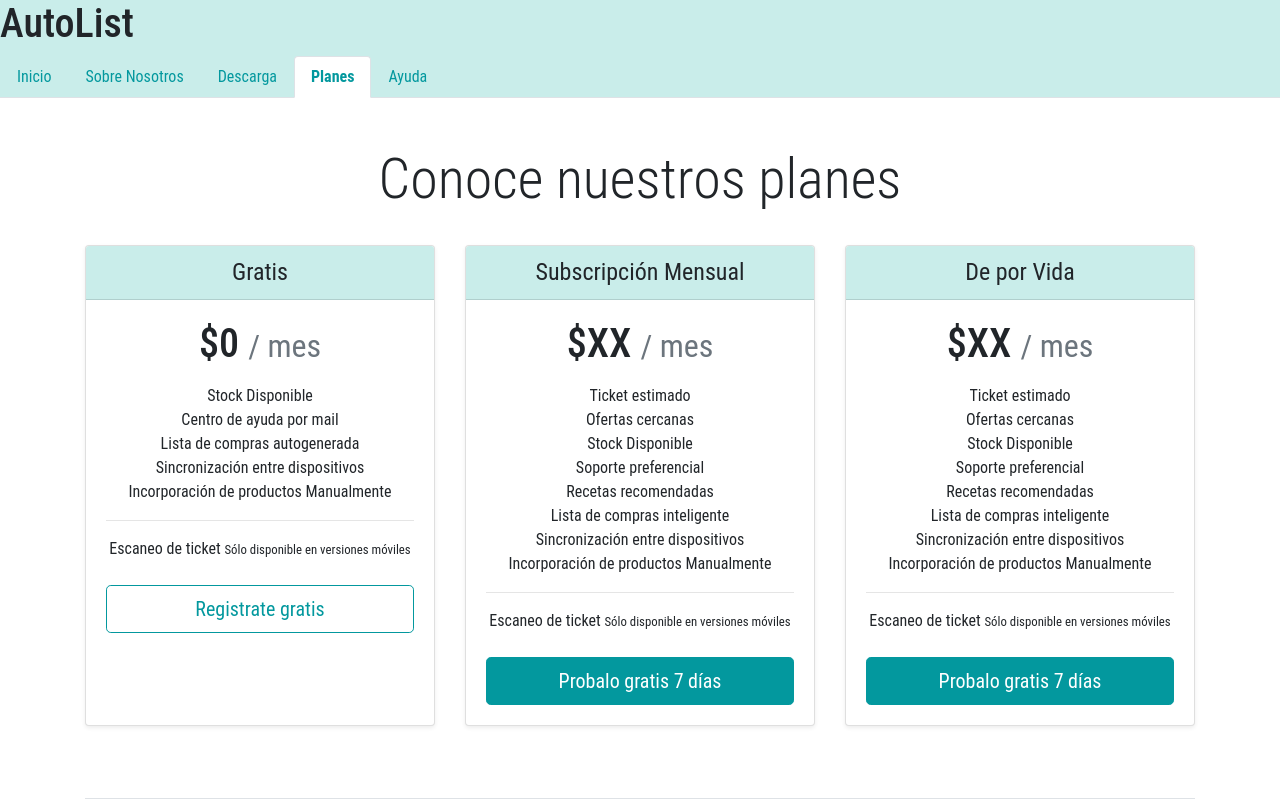
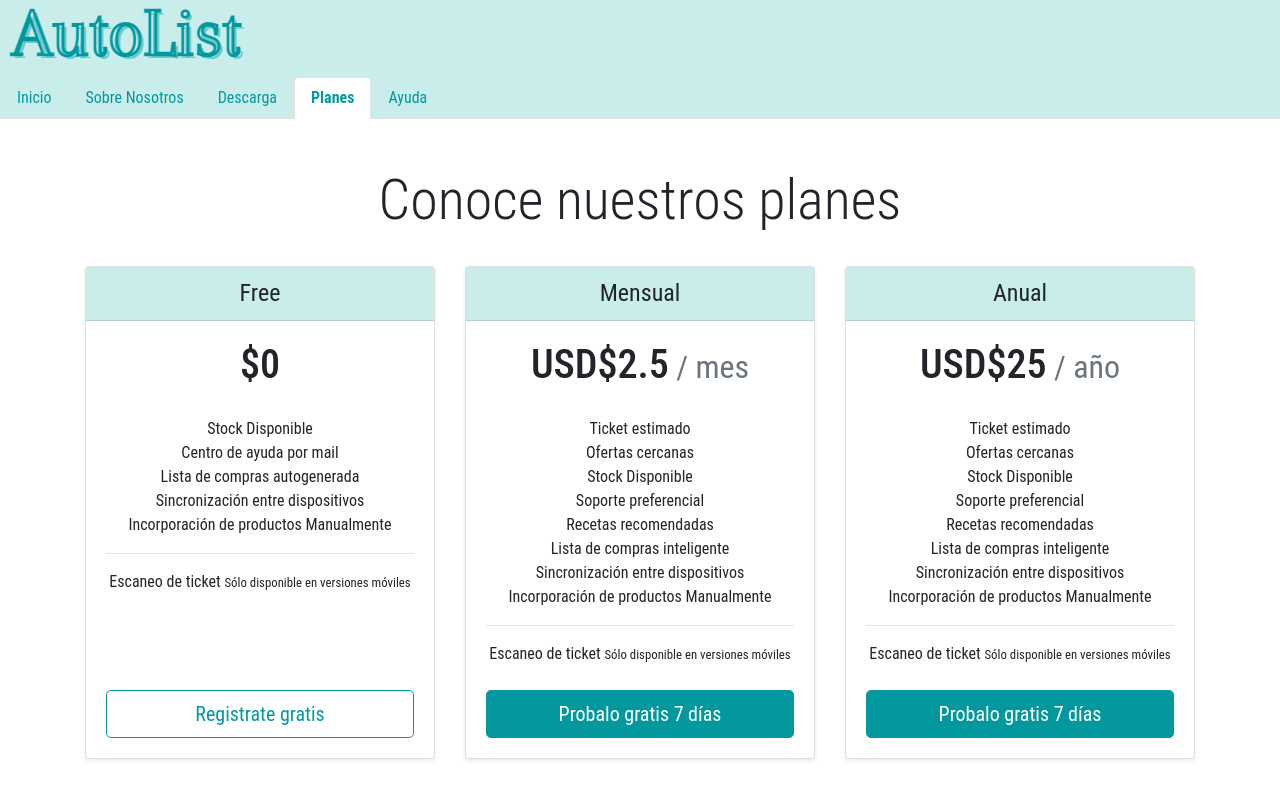
Before and after one commit to virinarl/AutoList2, a website: page views/planes.html in a window 1280 px wide. Shown: the top 801 px of the page. Drawn offline with nearby package versions, Linux system fonts and the light colour scheme.

Commit message:
logo in all pages and little updates

```diff
--- a/views/planes.html
+++ b/views/planes.html
@@ -17,7 +17,7 @@
 <body>
     <header class="encabezado">
         <h1>
-            AutoList
+            <img src="../assets/img/AutolistLogo2.PNG" alt="autolist logo">
         </h1>
         <nav>
             <ul class="nav nav-tabs">
@@ -36,10 +36,10 @@
         <div class="card-deck mb-3 text-center">
             <div class="card mb-4 shadow-sm">
                 <div class="card-header">
-                    <h4 class="my-0 font-weight-normal">Gratis</h4>
+                    <h4 class="my-0 font-weight-normal">Free</h4>
                 </div>
-                <div class="card-body">
-                    <h1 class="card-title pricing-card-title">$0 <small class="text-muted">/ mes</small></h1>
+                <div class="card-body d-flex flex-column">
+                    <h1 class="card-title pricing-card-title">$0</h1>
                     <ul class="list-unstyled mt-3 mb-4">
                         <li>Stock Disponible</li>
                         <li>Centro de ayuda por mail</li>
@@ -49,15 +49,15 @@
                         <hr>
                         <li>Escaneo de ticket <small>Sólo disponible en versiones móviles</small></li>
                     </ul>
-                    <button type="button" class="btn btn-lg btn-block btn-outline-primary">Registrate gratis</button>
+                    <button type="button" class="btn btn-lg btn-block btn-outline-primary mt-auto">Registrate gratis</button>
                 </div>
             </div>
             <div class="card mb-4 shadow-sm">
                 <div class="card-header">
-                    <h4 class="my-0 font-weight-normal">Subscripción Mensual</h4>
+                    <h4 class="my-0 font-weight-normal">Mensual</h4>
                 </div>
-                <div class="card-body">
-                    <h1 class="card-title pricing-card-title">$XX <small class="text-muted">/ mes</small></h1>
+                <div class="card-body d-flex flex-column">
+                    <h1 class="card-title pricing-card-title">USD$2.5<small class="text-muted"> / mes</small></h1>
                     <ul class="list-unstyled mt-3 mb-4">
                         <li>Ticket estimado</li>
                         <li>Ofertas cercanas</li>
@@ -70,15 +70,15 @@
                         <hr>
                         <li>Escaneo de ticket <small>Sólo disponible en versiones móviles</small></li>
                     </ul>
-                    <button type="button" class="btn btn-lg btn-block btn-primary">Probalo gratis 7 días</button>
+                    <button type="button" class="btn btn-lg btn-block btn-primary mt-auto">Probalo gratis 7 días</button>
                 </div>
             </div>
             <div class="card mb-4 shadow-sm">
                 <div class="card-header">
-                    <h4 class="my-0 font-weight-normal">De por Vida</h4>
+                    <h4 class="my-0 font-weight-normal">Anual</h4>
                 </div>
-                <div class="card-body">
-                    <h1 class="card-title pricing-card-title">$XX <small class="text-muted">/ mes</small></h1>
+                <div class="card-body d-flex flex-column">
+                    <h1 class="card-title pricing-card-title">USD$25<small class="text-muted"> / año</small></h1>
                     <ul class="list-unstyled mt-3 mb-4">
                         <li>Ticket estimado</li>
                         <li>Ofertas cercanas</li>
@@ -91,7 +91,7 @@
                         <hr>
                         <li>Escaneo de ticket <small>Sólo disponible en versiones móviles</small></li>
                     </ul>
-                    <button type="button" class="btn btn-lg btn-block btn-primary">Probalo gratis 7 días</button>
+                    <button type="button" class="btn btn-lg btn-block btn-primary mt-auto">Probalo gratis 7 días</button>
                 </div>
             </div>
         </div>
```
Also changed, not shown: views/ayuda.html (+1 -1 lines), views/descargas.html (+1 -1 lines), views/sobreNosotros.html (+1 -1 lines).
